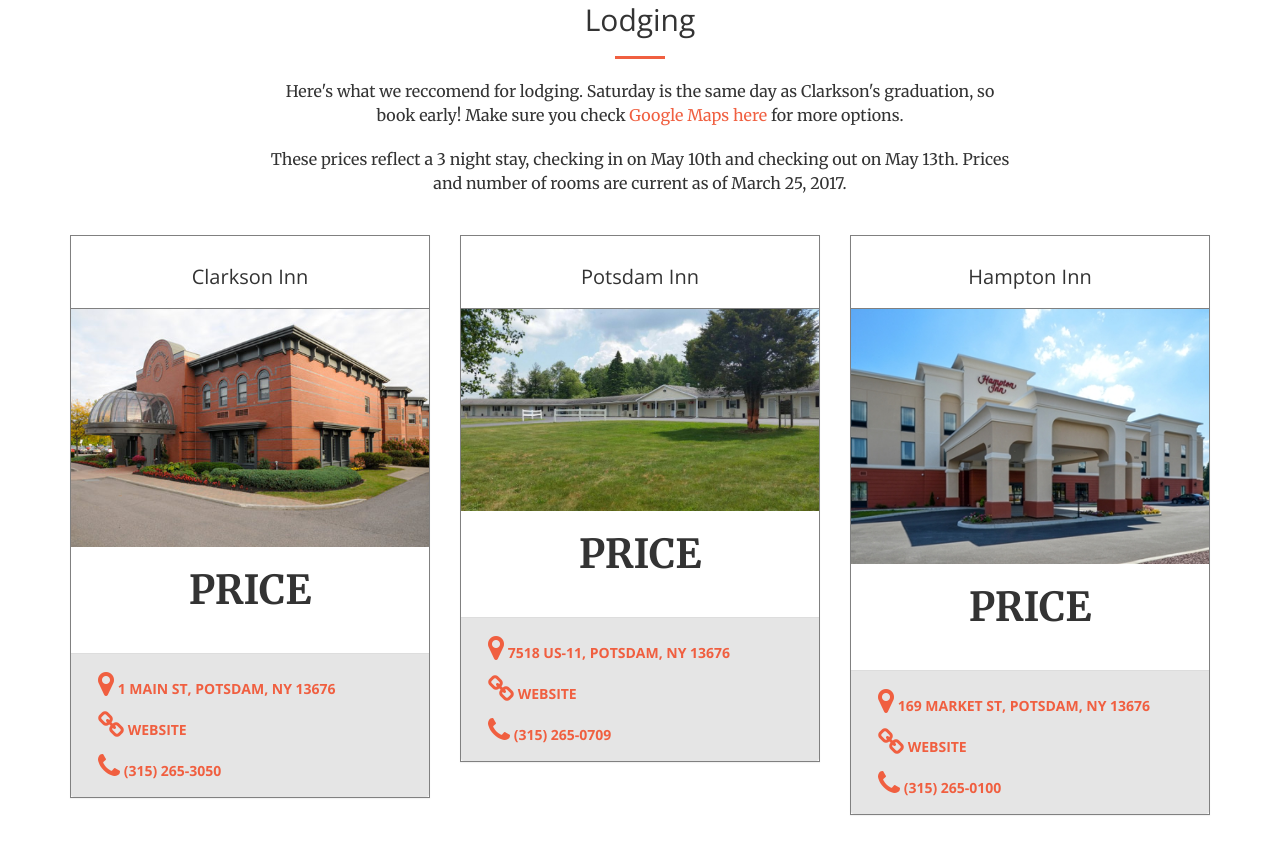
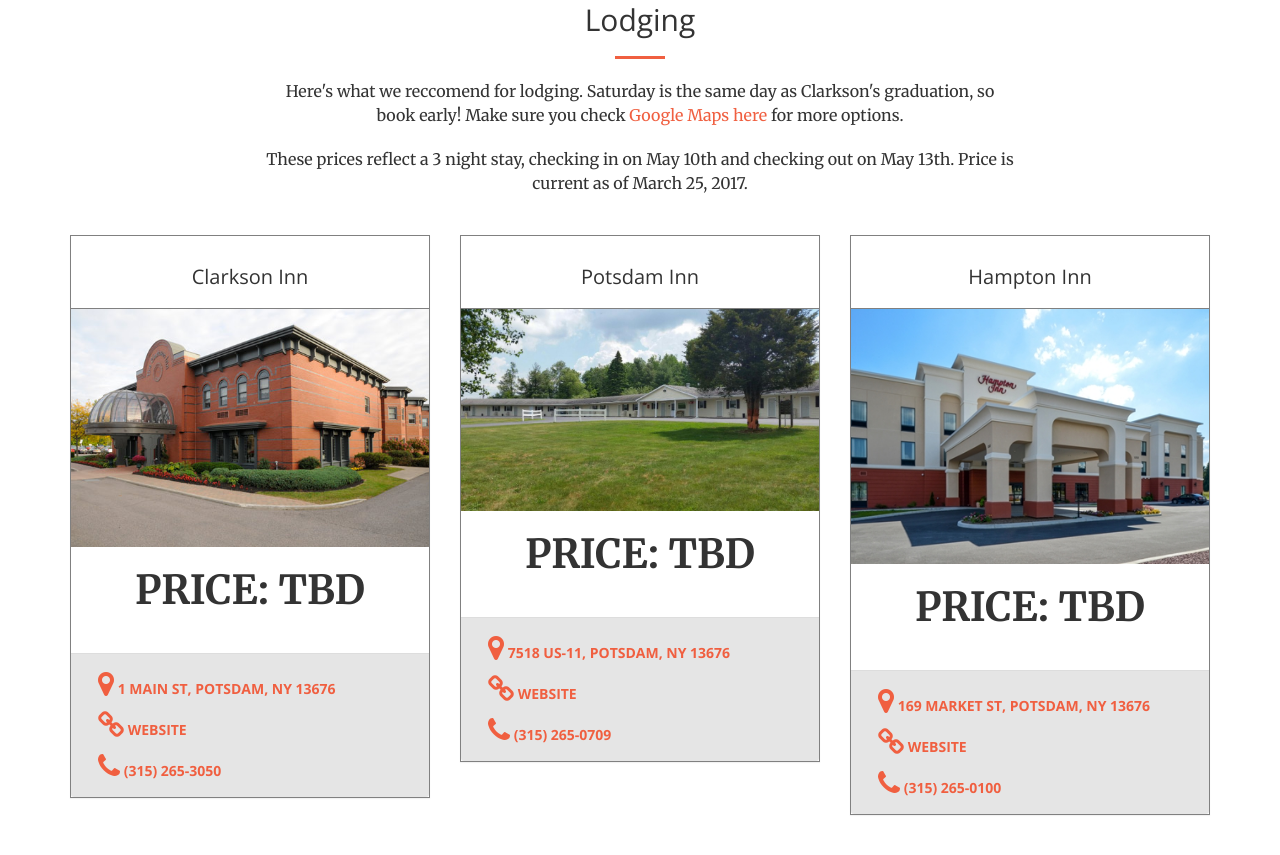
Before and after one commit to JessePeplinski/learngowithbill.github.io, a website: page index.html in a window 1280 px wide. Shown: the part 4281-5136 px from the top of the page. Drawn offline with nearby package versions, Linux system fonts and the light colour scheme.

Commit message:
add price tbd

```diff
--- a/index.html
+++ b/index.html
@@ -324,7 +324,8 @@
                         <hr />
                         <p class="text-center">Here's what we reccomend for lodging. Saturday is the same day as Clarkson's graduation, so book early! Make sure you check <a href="https://www.google.com/search?q=potsdam+lodging&oq=potsdam+lodging&aqs=chrome..69i57j69i60l5.1652j0j1&sourceid=chrome&ie=UTF-8#q=potsdam+lodging&rflfq=1&rlha=1&rlla=0&rllag=44673830,-75005719,1804&tbm=lcl&hotel_dates=2017-05-10,2017-05-12&tbs=lf_hd:-1,lf_ho:2,lf_maxhp:-1,lf_maxhpitems:75-100-125-150,lf_maxhpcur:USD,lf_msr:-1,lf_ha:-1,lf_haitems:503,ls:-1,lf_pqs:EAE,lf:1,lf_ui:6&fll=44.67550415000002,-74.97811624999997&fspn=0.09204384642701768,0.21630332637903393&fz=13&hotel_ds=1&hotel_lqtkn=AD2Tq7N-qZ6KGw1pX5GOpFO8vSWTQVF9tbwr07noeQ_RvYI_XmVYA_bpljHdcZ0dbCyq64BDymMSFc6PJLydbGAI8Tn5Tu_Ho5zTiSZ5Hk_dz3E2Lthgx1RGCejmluy3LItQMEeY_opux_nr31-bteLO--dyRrQfWqLAzWL1HDi4_iNvDLnE3z0&oll=44.67550415000002,-74.97811624999997&ospn=0.09204384642701768,0.21630332637903393&oz=13&*&qop=0&rlfi=hd:2017-05-10,2017-05-13;si:;mv:!1m3!1d44567.341986955726!2d-74.96352503295896!3d44.675137943558894!3m2!1i1260!2i754!4f13.1;tbs:lf_hd:-1,lf_ho:2,lf_maxhp:-1,lf_maxhpitems:75-100-125-150,lf_maxhpcur:USD,lf_msr:-1,lf_ha:-1,lf_haitems:503,ls:-1,lf_pqs:EAE,lf:1,lf_ui:6&sll=44.67550415000002,-74.97811624999997&sspn=0.09204384913094543,0.2163033327332755" target="_blank">Google Maps here</a> for more options.</p>
 
-                        <p>These prices reflect a 3 night stay, checking in on May 10th and checking out on May 13th. Prices and number of rooms are current as of March 25, 2017.</p>
+                        <p>These prices reflect a 3 night stay, checking in on May 10th and checking out on May 13th. Price is current as of March 25, 2017.</p>
+                        <!-- TODO: Get number of rooms too? -->
                         <br />
                     </div>
                 </div>
@@ -342,7 +343,7 @@
                         <img src="img/hotel/clarkson-inn.jpg" class="img-responsive" alt="Clarkson Inn">
 
                         <div class="panel-body text-center">
-                            <p class="lead" style="font-size:40px"><strong>PRICE</strong></p>
+                            <p class="lead" style="font-size:40px"><strong>PRICE: TBD</strong></p>
                         </div>
                         <div class="panel-footer">
 
@@ -372,7 +373,7 @@
                         <img src="img/hotel/potsdam-inn-2.jpg" class="img-responsive" alt="Potsdam Inn">
 
                         <div class="panel-body text-center">
-                            <p class="lead" style="font-size:40px"><strong>PRICE</strong></p>
+                            <p class="lead" style="font-size:40px"><strong>PRICE: TBD</strong></p>
                         </div>
                         <div class="panel-footer">
 
@@ -402,7 +403,7 @@
                         <img src="img/hotel/hampton-inn.jpg" class="img-responsive" alt="Hampon Inn">
 
                         <div class="panel-body text-center">
-                            <p class="lead" style="font-size:40px"><strong>PRICE</strong></p>
+                            <p class="lead" style="font-size:40px"><strong>PRICE: TBD</strong></p>
                         </div>
                         <div class="panel-footer">
 
```
